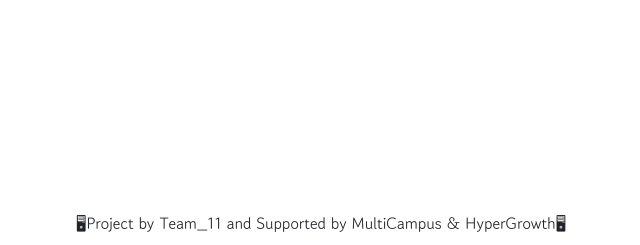
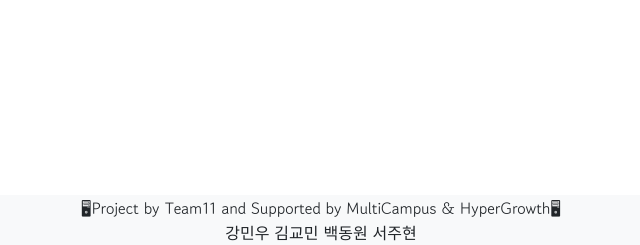
Before and after one commit to sjhmlj/pj_first, a Django app: page /accounts/detail/1/ in a window 1280 px wide. Shown: the part 555-800 px from the top of the page, without its empty margins (319-959 px from the left). Run offline with Django 3.2, Linux system fonts and the light colour scheme; the visitor is signed in with stand-in values (Sample User, id 1); data comes from the database, SQL or seed files in the repository; data that the repository does not hold is empty; some libraries are stand-ins or nearby versions.

Commit message:
add member name in footer

```diff
--- a/templates/base.html
+++ b/templates/base.html
@@ -66,8 +66,9 @@
       <i class="bi bi-arrow-up-circle-fill"></i>
     </div>
     <!-- footer -->
-    <div style="height:45px;" class="bg-white fixed-bottom d-flex justify-content-center align-items-center">
-      <p class='m-0'>🖥Project by Team_11 and Supported by MultiCampus & HyperGrowth🖥</p>
+    <div style="height:50px;" class="bg-light fixed-bottom d-flex flex-column justify-content-center align-items-center">
+      <p class='m-0'>🖥Project by Team11 and Supported by MultiCampus & HyperGrowth🖥</p>
+      <p class='m-0'>강민우 김교민 백동원 서주현</p>
     </div>
     {% bootstrap_javascript %}
     <script src="https://cdn.jsdelivr.net/npm/axios/dist/axios.min.js"></script>
```
